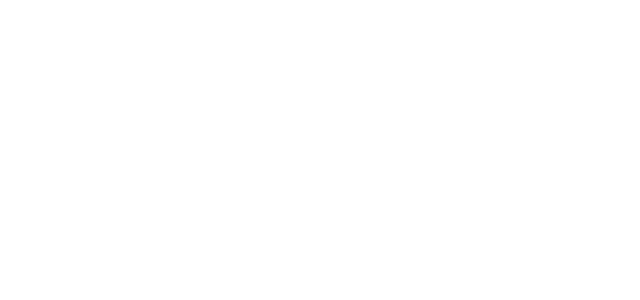
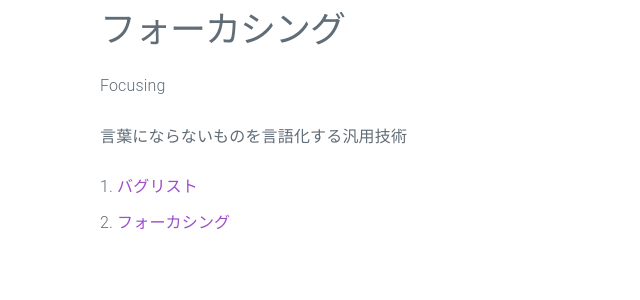
Before and after one commit to c5apple/idea-taizen-tool, an Angular app: page /focusing in a window 1280 px wide. Before the commit this address led to /. Shown: the top 300 px of the page, without its empty margins (0-640 px from the left). Built offline with nearby package versions, Linux system fonts and the light colour scheme.

Commit message:
ページ追加

```diff
--- a/src/app/app-routing.module.ts
+++ b/src/app/app-routing.module.ts
@@ -1,9 +1,12 @@
 import { NgModule } from '@angular/core';
 import { Routes, RouterModule } from '@angular/router';
 import { Page01BugListingComponent } from './page01-bug-listing/page01-bug-listing.component';
+import { Page02FocusingComponent } from './page02-focusing/page02-focusing.component';
 
 const routes: Routes = [
   { path: '', component: Page01BugListingComponent },
+  { path: 'bug-listing', component: Page01BugListingComponent },
+  { path: 'focusing', component: Page02FocusingComponent }
 ];
 
 @NgModule({
--- a/src/app/app.component.html
+++ b/src/app/app.component.html
@@ -1 +1,10 @@
-<router-outlet></router-outlet>
+<main class="container">
+  <router-outlet></router-outlet>
+
+  <section>
+    <ol>
+      <li><a routerLink="bug-listing">バグリスト</a></li>
+      <li><a routerLink="focusing">フォーカシング</a></li>
+    </ol>
+  </section>
+</main>
--- a/src/app/app.module.ts
+++ b/src/app/app.module.ts
@@ -4,6 +4,7 @@
 import { AppRoutingModule } from './app-routing.module';
 import { AppComponent } from './app.component';
 import { Page01BugListingModule } from './page01-bug-listing/page01-bug-listing.module';
+import { Page02FocusingModule } from './page02-focusing/page02-focusing.module';
 
 @NgModule({
   declarations: [
@@ -12,7 +13,8 @@
   imports: [
     BrowserModule,
     AppRoutingModule,
-    Page01BugListingModule
+    Page01BugListingModule,
+    Page02FocusingModule
   ],
   providers: [],
   bootstrap: [AppComponent]
--- /dev/null
+++ b/src/app/page02-focusing/page02-focusing.component.html
@@ -0,0 +1,3 @@
+<h2>フォーカシング</h2>
+<p>Focusing</p>
+<p>言葉にならないものを言語化する汎用技術</p>
--- /dev/null
+++ b/src/app/page02-focusing/page02-focusing.component.ts
@@ -0,0 +1,15 @@
+import { Component, OnInit } from '@angular/core';
+
+@Component({
+  selector: 'app-page02-focusing',
+  templateUrl: './page02-focusing.component.html',
+  styleUrls: ['./page02-focusing.component.scss']
+})
+export class Page02FocusingComponent implements OnInit {
+
+  constructor() { }
+
+  ngOnInit() {
+  }
+
+}
```
Also changed, not shown: src/app/page02-focusing/page02-focusing.module.ts (added, +11 -0 lines), src/app/page02-focusing/page02-focusing.component.scss (added), 1 other file (tests, documents, lock files or other folders).
